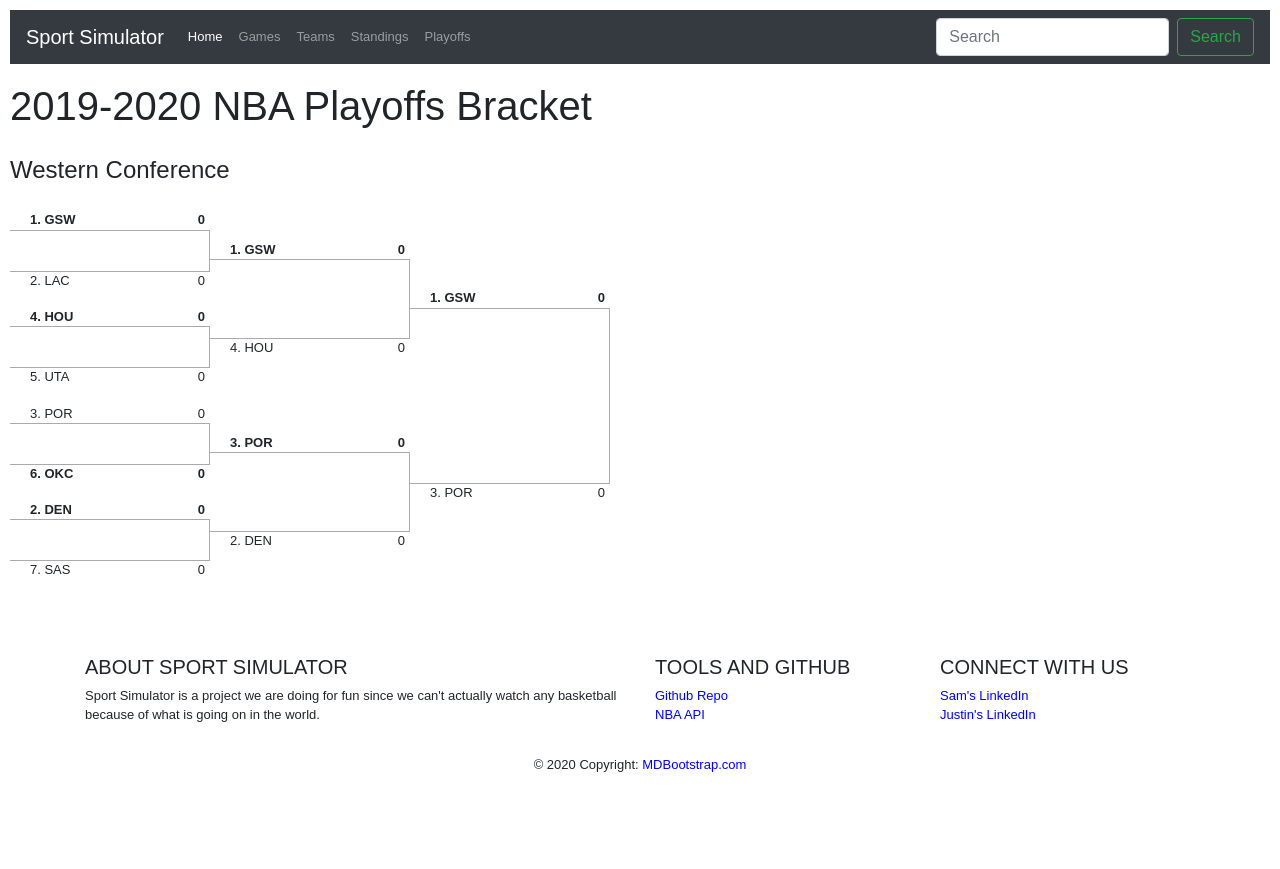
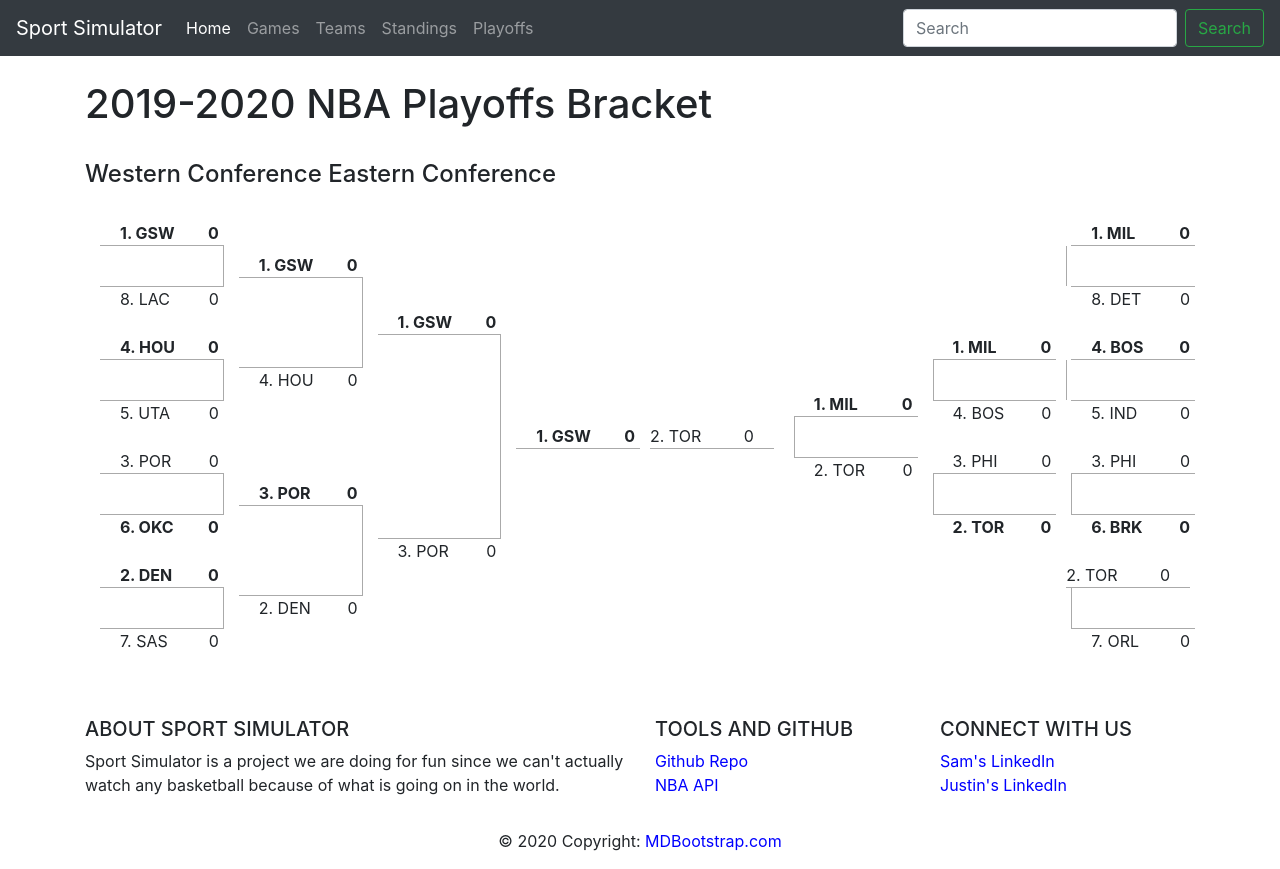
Before and after one commit to JustinJKelly/sports_simulator, a Django app: page /basketball/playoffs in a window 1280 px wide. Before the commit the page ends 772 px from the top, so only its background shows below. Run offline with Django 3.2, Linux system fonts and the light colour scheme; some libraries are stand-ins or nearby versions.

Commit message:
Updated the playoffs page

```diff
--- a/templates/basketball/playoffs.html
+++ b/templates/basketball/playoffs.html
@@ -5,6 +5,7 @@
       .tournament{
         display:flex;
         flex-direction:row;
+        overflow: scroll;
     }
     .round{
         display:flex;
@@ -12,12 +13,30 @@
         justify-content:center;
         width:200px;
         list-style:none;
-        padding:0;
+        padding-left:10px;
     }
+    .round-right{
+        display: flex;
+        flex-direction:column;
+        justify-content:center;
+        width:200px;
+        list-style:none;
+        padding-left:10px;
+    }
+
+
+
     .round .spacer{ flex-grow:1; }
     .round .spacer:first-child,
     .round .spacer:last-child{ flex-grow:.5; }
 
+    .round-right .spacer{ flex-shrink:1; }
+    .round-right .spacer:first-child,
+    .round-right .spacer:last-child{ flex-shrink:.5; }
+
+    .round-right .game-spacer{
+        flex-shrink:1;
+    }
     .round .game-spacer{
         flex-grow:1;
     }
@@ -25,47 +44,60 @@
         /*
         *  General Styles
         */
-    body{
-        font-family:sans-serif;
-        font-size:small;
-        padding:10px;
-        line-height:1.4em;
+    li.game{
+        padding-left:20px;
+        margin-left: 5px
     }
 
-    li.game{
-        padding-left:20px;
+    li.game-right{
+        padding-right:20px;
+        margin-right: 5px;
     }
 
     li.game.winner{
         font-weight:bold;
     }
+
     li.game span{
         float:right;
         margin-right:5px;
     }
 
+    li.game-right span{
+        float: right;
+        margin-left: 5px;
+    }
+
     li.game-top{ border-bottom:1px solid #aaa; }
+
 
     li.game-spacer{
         border-right:1px solid #aaa;
         min-height:40px;
         }
 
+    li.game-spacer-right{
+        border-left: 1px solid #aaa;
+        min-height: 40px;
+    }
+
     li.game-bottom{
         border-top:1px solid #aaa;
     }
     </style>
+
+<div class="container">
     <br/>
     <h1>2019-2020 NBA Playoffs Bracket</h1>
     <br/>
-<h4>Western Conference</h4>
+    <h4>Western Conference<span>&nbsp;</span>Eastern Conference</h4>
         <div class="tournament">
         <ul class="round round-1">
             <li class="spacer">&nbsp;</li>
 
             <li class="game game-top winner">1. GSW <span>0</span></li>
             <li class="game game-spacer">&nbsp;</li>
-        <li class="game game-bottom ">2. LAC <span>0</span></li>
+            <li class="game game-bottom ">8. LAC <span>0</span></li>
 
             <li class="spacer">&nbsp;</li>
 
@@ -102,15 +134,78 @@
 
             <li class="spacer">&nbsp;</li>
         </ul>
+
         <ul class="round round-3">
             <li class="spacer">&nbsp;</li>
             <li class="game game-top winner">1. GSW <span>0</span>
             <li class="game game-spacer">&nbsp;</li>
             <li class="game game-bottom ">3. POR<span>0</span></li>
+            <li class="spacer">&nbsp;</li>
+        </ul>
+
+        <ul class="round round-4">
+            <li class="spacer">&nbsp;</li>
+            <li class="game game-top winner">1. GSW <span>0</span>
+            <li class="spacer">&nbsp;</li>
+        </ul>
+        <!-- START OF THE EASTERN CONFERENCE -->
+
+        <ul class="round-right round-right-4">
+            <li class="spacer-right">&nbsp;</li>
+            <li class="game-right game-top">2. TOR<span>0</span>
+            <li class="spacer-right">&nbsp;</li>
+        </ul>
+
+        <ul class="round round-right-3">
+            <li class="spacer">&nbsp;</li>
+            <li class="game game-top winner">1. MIL<span>0</span>
+            <li class="game game-spacer-right">&nbsp;</li>
+            <li class="game game-bottom ">2. TOR<span>0</span></li>
+            <li class="spacer">&nbsp;</li>
+        </ul>
+        <ul class="round round-right-2">
+            <li class="spacer-right">&nbsp;</li>
+            <li class="game game-top winner">1. MIL<span>0</span></li>
+            <li class="game game-spacer-right"></li>
+            <li class="game game-bottom">4. BOS<span>0</span></li>
+
+            <li class="spacer-right">&nbsp;</li>
+
+            <li class="game game-top">3. PHI <span>0</span></li>
+            <li class="game game-spacer-right">&nbsp;</li>
+            <li class="game game-bottom winner">2. TOR<span>0</span></li>
+
+            <li class="spacer-right">&nbsp;</li>
+        </ul>
+
+        <ul class="round-right round-right-1">
+            <li class="spacer-right">&nbsp;</li>
+
+            <li class="game game-top winner">1. MIL <span>0</span></li>
+            <li class="game-right game-spacer-right">&nbsp;</li>
+            <li class="game game-bottom ">8. DET <span>0</span></li>
+
+            <li class="spacer-right">&nbsp;</li>
+
+            <li class="game game-top winner">4. BOS<span>0</span></li>
+            <li class="game-right game-spacer-right">&nbsp;</li>
+            <li class="game game-bottom ">5. IND<span>0</span></li>
+
+            <li class="spacer-right">&nbsp;</li>
+
+            <li class="game game-top ">3. PHI<span>0</span></li>
+            <li class="game game-spacer-right">&nbsp;</li>
+            <li class="game game-bottom winner">6. BRK<span>0</span></li>
 
             <li class="spacer">&nbsp;</li>
+
+            <li class="game-right game-top winner">2. TOR<span>0</span></li>
+            <li class="game game-spacer-right">&nbsp;</li>
+            <li class="game game-bottom ">7. ORL<span>0</span></li>
+
+            <li class="spacer-right">&nbsp;</li>
         </ul>
     </div>
-
+</div>
 
 {% endblock %}
```
Lines whose indentation alone changed are shown as unchanged.
